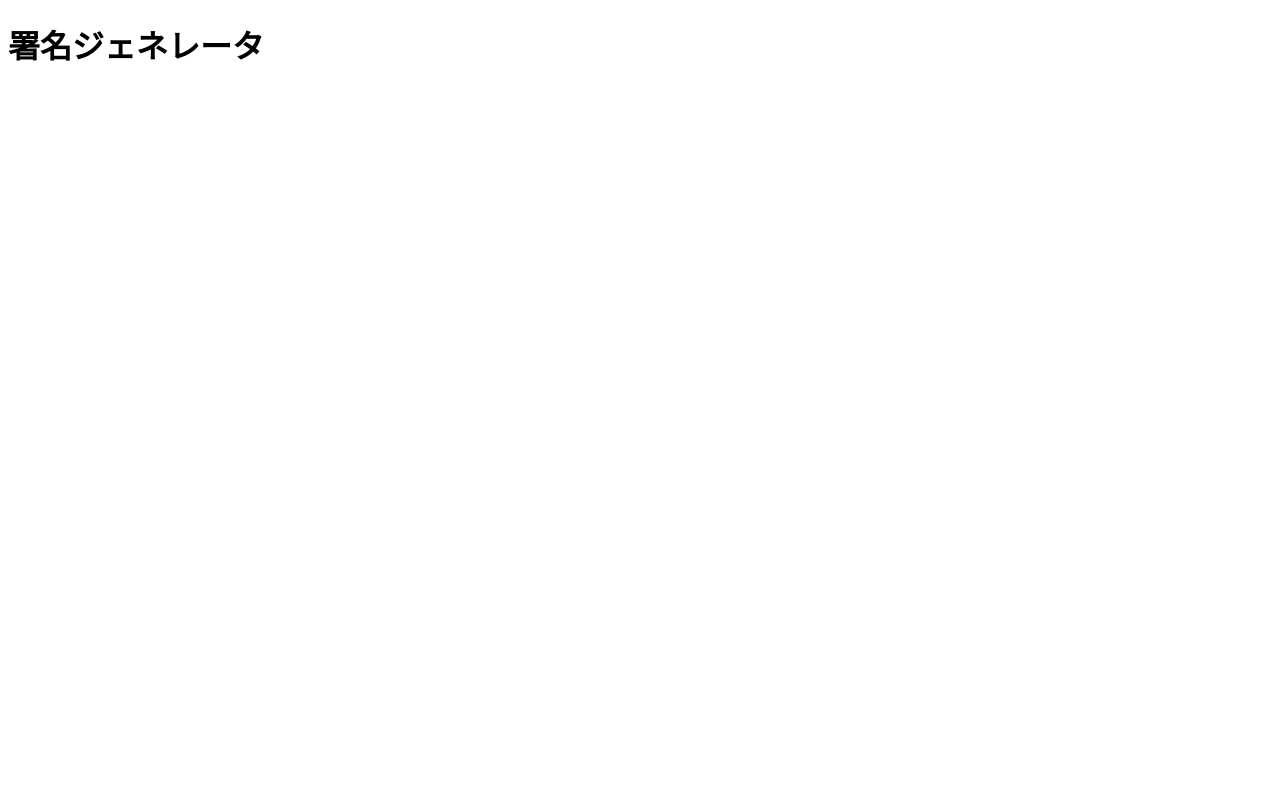
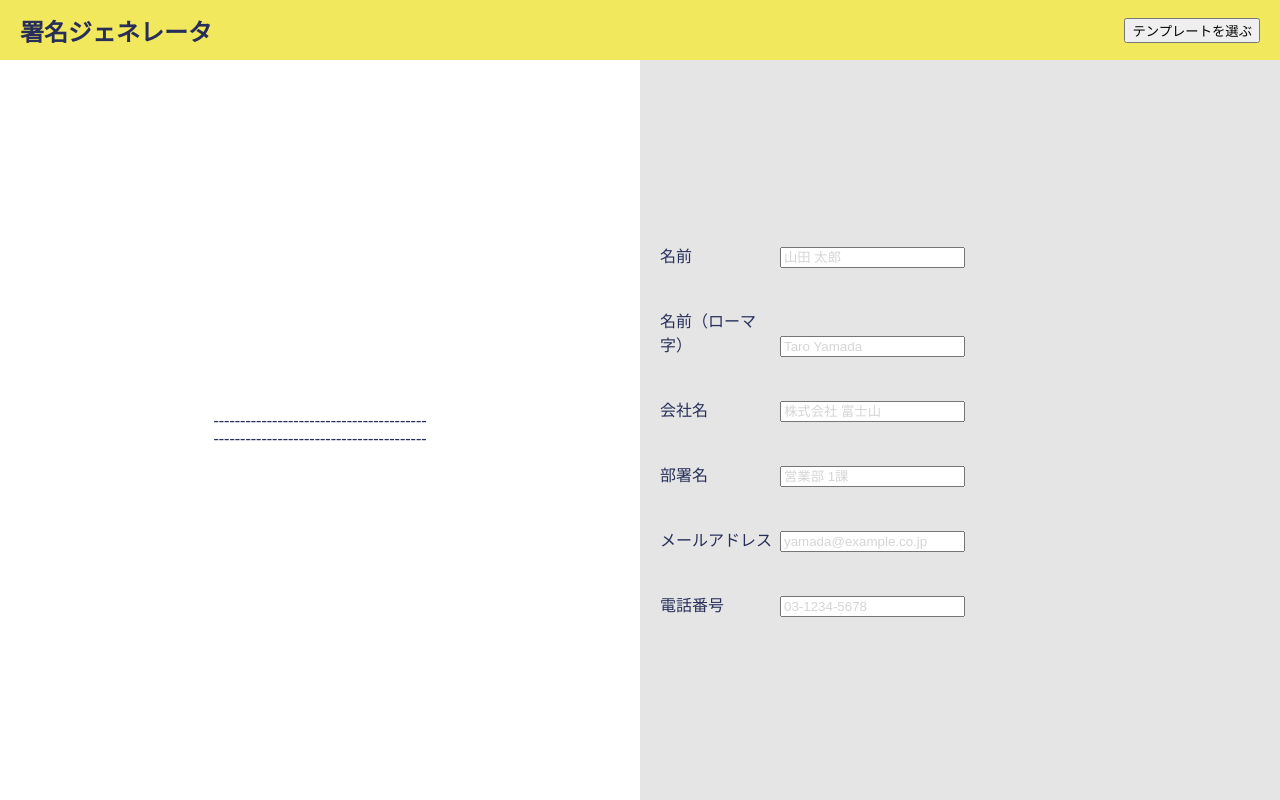
Before and after one commit to nok-mt/signature-generator, a React app: page / in a window 1280 px wide. Built offline with nearby package versions, Linux system fonts and the light colour scheme.

Commit message:
入力したテキストをプレビューに反映

```diff
--- a/package.json
+++ b/package.json
@@ -2,7 +2,7 @@
   "name": "signature-generator",
   "version": "1.0.0",
   "scripts": {
-    "start": "echo Hello packagejson",
+    "start": "webpack serve --mode=development",
     "build": "webpack --mode=production"
   },
   "dependencies": {
@@ -10,9 +10,11 @@
     "@types/react-dom": "^17.0.11",
     "react": "^17.0.2",
     "react-dom": "^17.0.2",
+    "styled-components": "^5.3.3",
     "ts-loader": "^9.2.6",
     "typescript": "^4.4.4",
     "webpack": "^5.63.0",
-    "webpack-cli": "^4.9.1"
+    "webpack-cli": "^4.9.1",
+    "webpack-dev-server": "^3.11.3"
   }
 }
--- /dev/null
+++ b/src/components/Button.tsx
@@ -0,0 +1,6 @@
+import * as React from "react";
+import styled from "styled-components";
+
+export const Button: React.FC = (props) => {
+  return <button>{props.children}</button>;
+};
--- /dev/null
+++ b/src/components/Header.tsx
@@ -0,0 +1,27 @@
+//libraries
+import * as React from "react";
+import styled from "styled-components";
+//components
+import { Button } from "./Button";
+
+export const Header = () => {
+  return (
+    <HeaderWrapper>
+      <HeaderTitle>署名ジェネレータ</HeaderTitle>
+      <Button>テンプレートを選ぶ</Button>
+    </HeaderWrapper>
+  );
+};
+
+const HeaderWrapper = styled.header`
+  display: flex;
+  justify-content: space-between;
+  align-items: center;
+  height: 60px;
+  padding: 0 20px;
+  background-color: #f2e85e;
+`;
+
+const HeaderTitle = styled.h1`
+  font-size: 24px;
+`;
--- /dev/null
+++ b/src/components/Input.tsx
@@ -0,0 +1,95 @@
+import * as React from "react";
+import styled from "styled-components";
+
+const { useState } = React;
+
+export const Input = (props) => {
+  return (
+    <>
+      <InputWrapper>
+        <div>
+          <InputLabel htmlFor="name">名前</InputLabel>
+          <InputField
+            type="text"
+            name="name"
+            placeholder="山田 太郎"
+            onChange={(event) => props.setName(event.target.value)}
+            value={props.name}
+          />
+        </div>
+        <div>
+          <InputLabel htmlFor="nameEn">名前（ローマ字）</InputLabel>
+          <InputField
+            type="text"
+            name="nameEn"
+            placeholder="Taro Yamada"
+            onChange={(event) => props.setNameEn(event.target.value)}
+            value={props.nameEn}
+          />
+        </div>
+        <div>
+          <InputLabel htmlFor="company">会社名</InputLabel>
+          <InputField
+            type="text"
+            name="company"
+            placeholder="株式会社 富士山"
+            onChange={(event) => props.setCompany(event.target.value)}
+            value={props.company}
+          />
+        </div>
+        <div>
+          <InputLabel htmlFor="department">部署名</InputLabel>
+          <InputField
+            type="text"
+            name="department"
+            placeholder="営業部 1課"
+            onChange={(event) => props.setDepartment(event.target.value)}
+            value={props.department}
+          />
+        </div>
+        <div>
+          <InputLabel htmlFor="mailAdress">メールアドレス</InputLabel>
+          <InputField
+            type="text"
+            name="mailAdress"
+            placeholder="yamada@example.co.jp"
+            onChange={(event) => props.setMailAdress(event.target.value)}
+            value={props.mailAdress}
+          />
+        </div>
+        <div>
+          <InputLabel htmlFor="phoneNumber">電話番号</InputLabel>
+          <InputField
+            type="text"
+            name="phoneNumber"
+            placeholder="03-1234-5678"
+            onChange={(event) => props.setPhoneNumber(event.target.value)}
+            value={props.phoneNumber}
+          />
+        </div>
+      </InputWrapper>
+    </>
+  );
+};
+
+const InputWrapper = styled.div`
+  display: flex;
+  flex-direction: column;
+  justify-content: center;
+  align-items: start;
+  gap: 40px;
+  width: 50vw;
+  padding: 20px;
+  background-color: #e5e5e5;
+`;
+
+const InputLabel = styled.label`
+  display: inline-block;
+  width: 120px;
+`;
+
+const InputField = styled.input`
+  &::placeholder {
+    color: #d5d5d5;
+  }
+`;
--- /dev/null
+++ b/src/components/Main.tsx
@@ -0,0 +1,12 @@
+//libraries
+import * as React from "react";
+import styled from "styled-components";
+
+export const Main = (props) => {
+  return <MainWrapper>{props.children}</MainWrapper>;
+};
+
+const MainWrapper = styled.main`
+  display: flex;
+  min-height: calc(100vh - 60px);
+`;
--- /dev/null
+++ b/src/components/Preview.tsx
@@ -0,0 +1,40 @@
+import * as React from "react";
+import styled from "styled-components";
+
+interface PreviewType {
+  name: string;
+  nameEn: string;
+  company: string;
+  department: string;
+  mailAdress: string;
+  phoneNumber: string;
+}
+
+export const Preview: React.FC<PreviewType> = (props) => {
+  console.log(props);
+
+  return (
+    <>
+      <PreviewWrapper>
+        <div>
+          <p>----------------------------------------</p>
+          <p>{props.name}</p>
+          <p>{props.nameEn}</p>
+          <p>{props.company}</p>
+          <p>{props.department}</p>
+          <p>{props.mailAdress}</p>
+          <p>{props.phoneNumber}</p>
+          <p>----------------------------------------</p>
+        </div>
+      </PreviewWrapper>
+    </>
+  );
+};
+
+const PreviewWrapper = styled.div`
+  display: flex;
+  justify-content: center;
+  align-items: center;
+  width: 50vw;
+  padding: 20px;
+`;
--- a/src/index.tsx
+++ b/src/index.tsx
@@ -1,6 +1,65 @@
+//libraries
 import * as React from "react";
 import { render } from "react-dom";
+import { createGlobalStyle } from "styled-components";
+import styled from "styled-components";
+//components
+import { Header } from "./components/Header";
+import { Main } from "./components/Main";
+import { Preview } from "./components/Preview";
+import { Input } from "./components/Input";
 
-const Main = <h1>署名ジェネレータ</h1>;
+const { useState } = React;
 
-render(Main, document.getElementById("app"));
+const GlobalStyle = createGlobalStyle`
+    body * {
+      box-sizing: border-box;
+    }
+    html,body,h1,h2,h3,h4,p,ul,li {
+      margin: 0;
+      padding: 0;
+      color: #272f59;
+    }
+    `;
+
+const App: React.FC = () => {
+  const [name, setName] = useState("");
+  const [nameEn, setNameEn] = useState<string>("");
+  const [company, setCompany] = useState<string>("");
+  const [department, setDepartment] = useState<string>("");
+  const [mailAdress, setMailAdress] = useState<string>("");
+  const [phoneNumber, setPhoneNumber] = useState<string>("");
+
+  return (
+    <>
+      <GlobalStyle />
+      <Header />
+      <Main>
+        <Preview
+          name={name}
+          nameEn={nameEn}
+          company={company}
+          department={department}
+          mailAdress={mailAdress}
+          phoneNumber={phoneNumber}
+        />
+        <Input
+          name={name}
+          nameEn={nameEn}
+          company={company}
+          department={department}
+          mailAdress={mailAdress}
+          phoneNumber={phoneNumber}
+          setName={setName}
+          setNameEn={setNameEn}
+          setCompany={setCompany}
+          setDepartment={setDepartment}
+          setMailAdress={setMailAdress}
+          setPhoneNumber={setPhoneNumber}
+        />
+      </Main>
+    </>
+  );
+};
+
+render(<App />, document.getElementById("app"));
--- a/webpack.config.js
+++ b/webpack.config.js
@@ -19,4 +19,8 @@ module.exports = {
     filename: "index.js",
     publicPath: "dist/",
   },
+  devServer: {
+    publicPath: "/dist/",
+    hot: true,
+  },
 };
```
Also changed, not shown: 1 other file (tests, documents, lock files or other folders).
